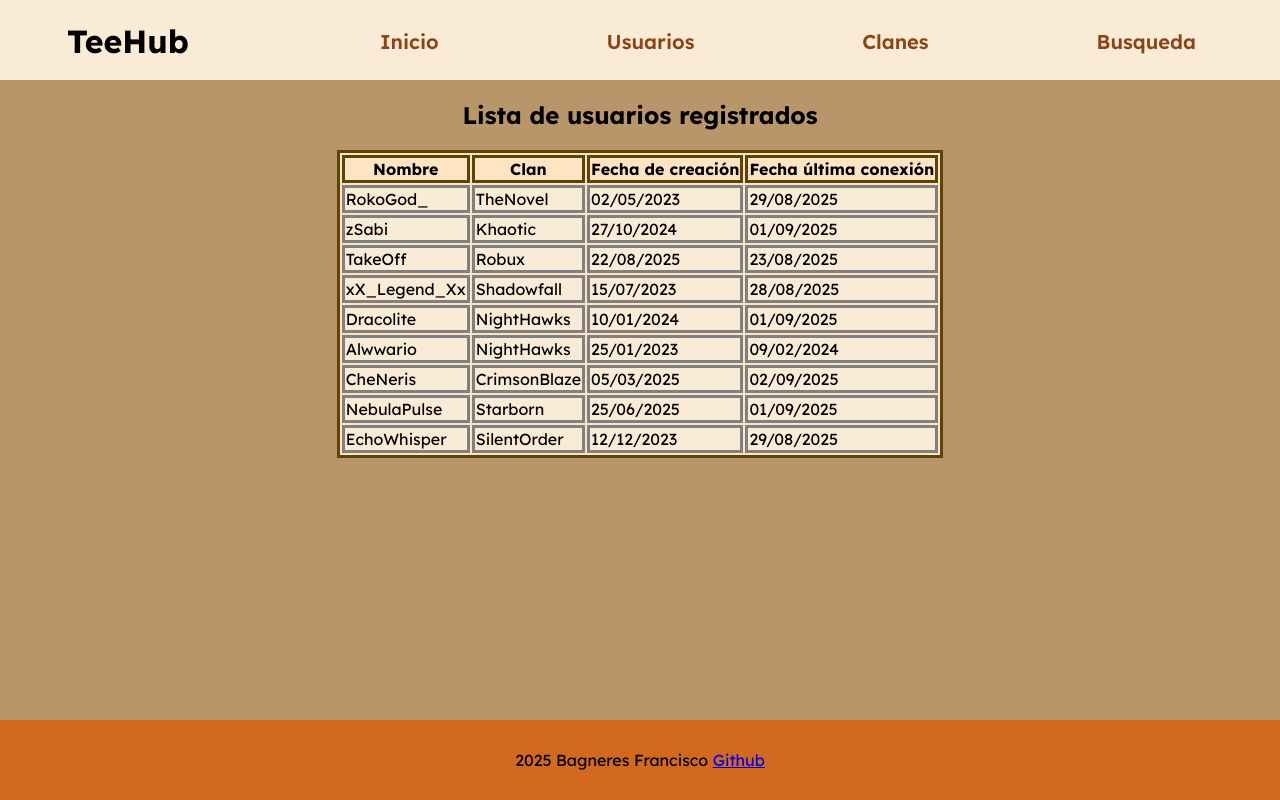
After one commit to FranBag/TeeHub, a PHP site: page /src/pages/users.html in a window 1280 px wide. The commit adds this page. Run offline with PHP 8.4, Linux system fonts and the light colour scheme.

Commit message:
Agregada página users & cambios en barra de navegación

```diff
--- a/index.html
+++ b/index.html
@@ -21,14 +21,14 @@
         <nav class="nav-container">
             <ol class="navlink-container">
                 <li><a href="#">Inicio</a></li>
-                <li><a href="#">Usuarios</a></li>
+                <li><a href="./src/pages/users.html">Usuarios</a></li>
                 <li><a href="#">Clanes</a></li>
                 <li><a href="#">Busqueda</a></li>
             </ol>
         </nav>
     </header>
 
-    <main class="main-container">
+    <main class="principal-main-container">
         <section class="principal-section">
             <h2>TeeHub</h2>
             <p>Lorem ipsum dolor sit amet consectetur adipisicing elit.</p>
--- a/src/css/style.css
+++ b/src/css/style.css
@@ -7,7 +7,6 @@ html, body {
     height: 100%;
     width: 100%;
     margin: 0;
-    border: 2px solid rgb(247, 18, 18);
 }
 
 .container-grid {
@@ -26,34 +25,39 @@ html, body {
     grid-template-areas:
         "title-container nav-container";
     grid-template-columns: 20% auto;
-    border: 2px solid black;
+    /* border: 2px solid black; */
 }
 
 .title-container {
-    border: 2px solid black;
     display: flex;
     justify-content: center;
     align-items: center;
+    /* border: 2px solid black; */
+}
+
+.nav-container {
+    grid-area: nav-container;
+    align-content: center;
+    /* border: 2px solid black; */
 }
 
 .navlink-container {
     display: grid;
     grid-template-columns: auto auto auto auto;
     justify-content: space-around;
-    border: 2px solid black;
     list-style-type: none;
+    /* border: 2px solid black; */
 }
 
 
-.main-container {
+.principal-main-container {
     grid-area: main;
     display: grid;
     grid-template-areas:
         "principal"
         "tables";
-    background-color: aquamarine;
     grid-template-rows: 400px auto;
-    border: 2px solid black;
+    /* border: 2px solid black; */
 }
 
 .principal-section {
@@ -66,7 +70,7 @@ html, body {
     background-position: center;
     background-repeat: no-repeat;
     color: white;
-    border: 2px solid black;
+    /* border: 2px solid black; */
 }
 
 
@@ -81,7 +85,7 @@ html, body {
     justify-items: center;
 
     background-color: rgb(185, 150, 105);
-    border: 2px solid black;
+    /* border: 2px solid black; */
 }
 
 .tables-title {
@@ -103,6 +107,39 @@ html, body {
     grid-area: footer;
     display: grid;
     justify-content: center;
+    align-items: center;
     background-color: chocolate;
-    border: 2px solid black;
+    /* border: 2px solid black; */
 }
+
+nav a:link, nav a:visited {
+    font-size: 20px;
+    font-weight: 600;
+    color: saddlebrown;
+    text-decoration: none;
+}
+
+a:link:active, a:visited:active {
+  color: (internal value);
+}
+
+table, th{
+    border: 3px solid rgb(93, 68, 5);
+    background-color: bisque;
+}
+
+td {
+    border: 3px solid gray;
+    background-color: antiquewhite;
+}
+
+/* Usuarios Page */
+
+.users-main-container {
+    grid-area: main;
+    background-color: rgb(185, 150, 105);
+}
+
+.userlist-section {
+    justify-items: center;
+}
--- /dev/null
+++ b/src/pages/users.html
@@ -0,0 +1,102 @@
+<!DOCTYPE html>
+<html lang="en">
+<head>
+    <meta charset="UTF-8">
+    <meta name="viewport" content="width=device-width, initial-scale=1.0">
+
+    <link rel="preconnect" href="https://fonts.googleapis.com">
+    <link rel="preconnect" href="https://fonts.gstatic.com" crossorigin>
+    <link href="https://fonts.googleapis.com/css2?family=Lexend:wght@100..900&display=swap" rel="stylesheet">
+    <link rel="stylesheet" href="../css/style.css">
+
+    <title>TeeHub</title>
+</head>
+<body class="container-grid">
+
+    <header class="header-container">
+        <div class="title-container"><h1>TeeHub</h1></div>
+
+        <nav class="nav-container">
+            <ol class="navlink-container">
+                <li><a href="../../index.html">Inicio</a></li>
+                <li><a href="#">Usuarios</a></li>
+                <li><a href="#">Clanes</a></li>
+                <li><a href="#">Busqueda</a></li>
+            </ol>
+        </nav>
+    </header>
+
+    <main class="users-main-container">
+        <section class="userlist-section">
+            <h2>Lista de usuarios registrados</h2>
+            <table>
+                <tr>
+                    <th>Nombre</th>
+                    <th>Clan</th>
+                    <th>Fecha de creación</th>
+                    <th>Fecha última conexión</th>
+                </tr>
+                <tr>
+                    <td>RokoGod_</td>
+                    <td>TheNovel</td>
+                    <td>02/05/2023</td>
+                    <td>29/08/2025</td>
+                </tr>
+                <tr>
+                    <td>zSabi</td>
+                    <td>Khaotic</td>
+                    <td>27/10/2024</td>
+                    <td>01/09/2025</td>
+                </tr>
+                <tr>
+                    <td>TakeOff</td>
+                    <td>Robux</td>
+                    <td>22/08/2025</td>
+                    <td>23/08/2025</td>
+                </tr>
+                <tr>
+                    <td>xX_Legend_Xx</td>
+                    <td>Shadowfall</td>
+                    <td>15/07/2023</td>
+                    <td>28/08/2025</td>
+                </tr>
+                <tr>
+                    <td>Dracolite</td>
+                    <td>NightHawks</td>
+                    <td>10/01/2024</td>
+                    <td>01/09/2025</td>
+                </tr>
+                <tr>
+                    <td>Alwwario</td>
+                    <td>NightHawks</td>
+                    <td>25/01/2023</td>
+                    <td>09/02/2024</td>
+                </tr>
+                <tr>
+                    <td>CheNeris</td>
+                    <td>CrimsonBlaze</td>
+                    <td>05/03/2025</td>
+                    <td>02/09/2025</td>
+                </tr>
+                <tr>
+                    <td>NebulaPulse</td>
+                    <td>Starborn</td>
+                    <td>25/06/2025</td>
+                    <td>01/09/2025</td>
+                </tr>
+                <tr>
+                    <td>EchoWhisper</td>
+                    <td>SilentOrder</td>
+                    <td>12/12/2023</td>
+                    <td>29/08/2025</td>
+                </tr>
+            </table>
+        </section>
+    </main>
+
+    <footer class="footer-container">
+        <div>2025 Bagneres Francisco <a href="https://github.com/FranBag/TeeHub">Github</a></div>
+    </footer>
+
+</body>
+</html>
```
